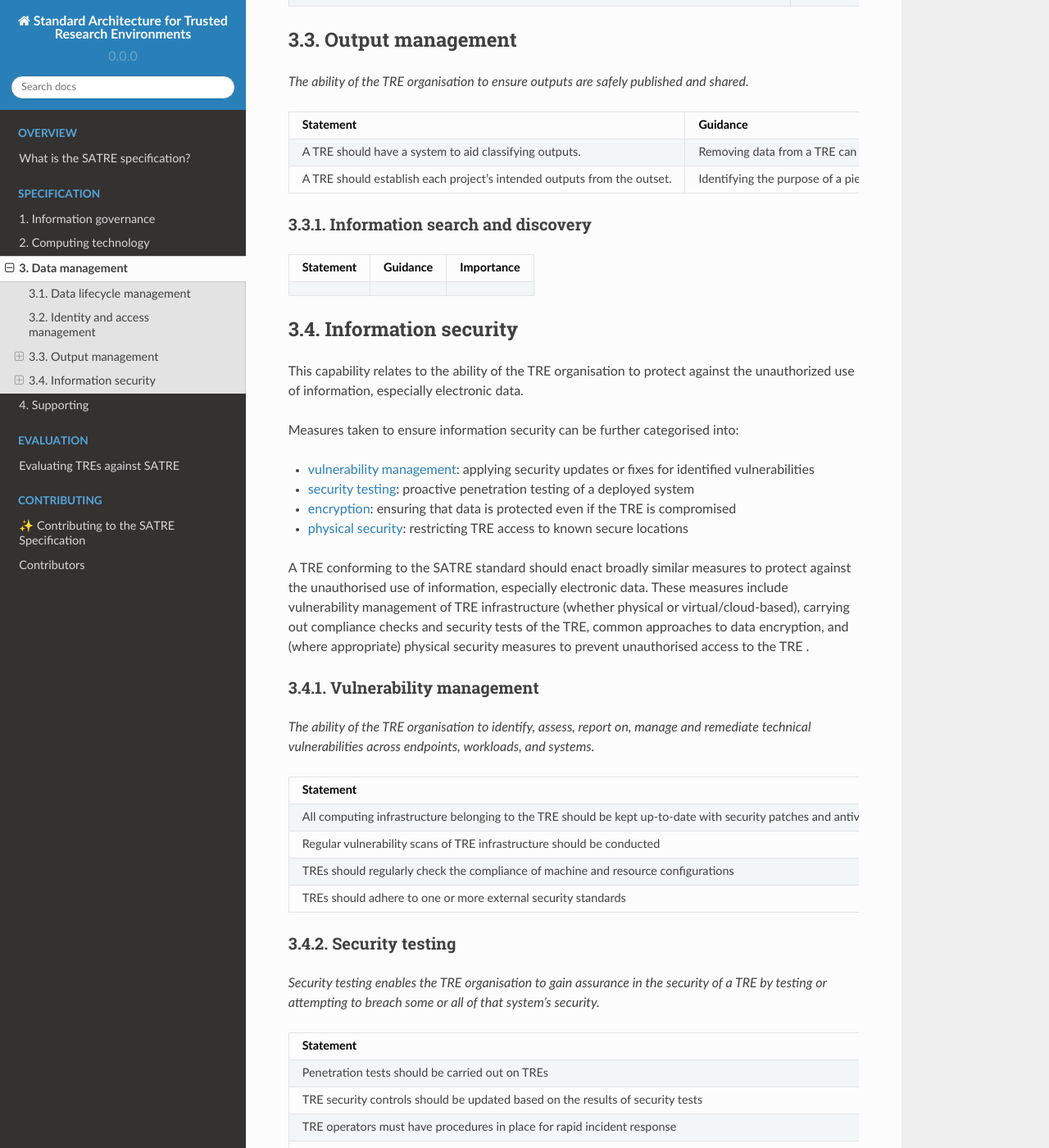
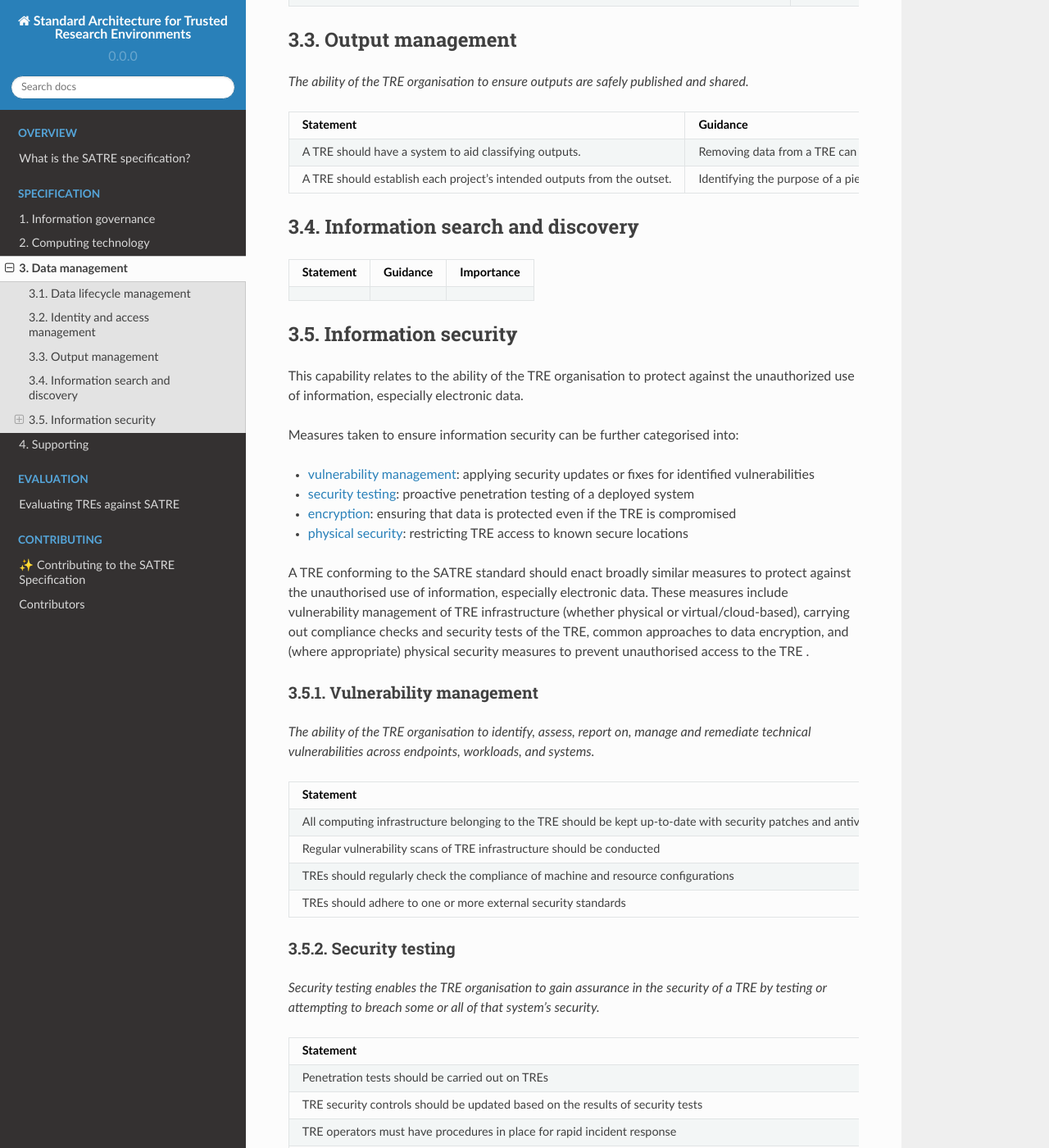
Before and after one commit to sa-tre/satre-specification, a Sphinx documentation site: the page built from docs/source/pillars/data_management.md, in a window 1280 px wide and 1400 px high, scrolled down 1518 px. Shown: the whole window at 82% size. Built offline with Sphinx 7.4.7 and the Read the Docs theme 2.0.0, drawn with Linux system fonts in a browser that asks for light colours; some of the changed text lies outside the part shown.

Commit message:
resize header

````diff
--- a/docs/source/pillars/data_management.md
+++ b/docs/source/pillars/data_management.md
@@ -120,7 +120,7 @@ _The ability of the TRE organisation to ensure outputs are safely published and
 
 (information-search-and-discovery)=
 
-### Information search and discovery
+## Information search and discovery
 
 ```{list-table}
 :header-rows: 1
````
